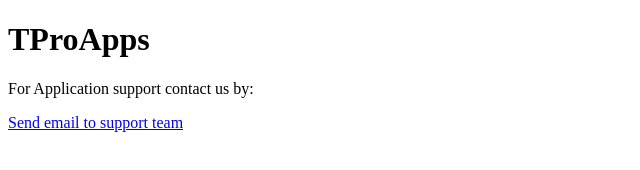
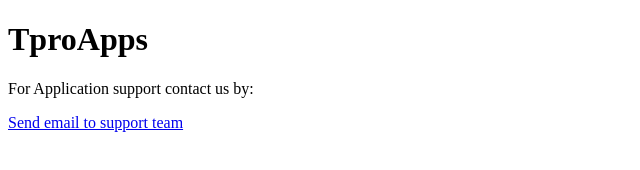
Before and after one commit to tproapps/tproapps.github.io, a plain HTML site: page index.html in a window 1280 px wide. Shown: the full height of the page, 0-640 px from the left. Drawn offline with Linux system fonts and the light colour scheme.

Commit message:
Update index.html

```diff
--- a/index.html
+++ b/index.html
@@ -1,7 +1,7 @@
 <!DOCTYPE html>
 <html>
 <body>
-<h1>TProApps</h1>
+<h1>TproApps</h1>
 <p>For Application support contact us by:</p>
 <a href="mailto:tamir.macpro@gmail.com">Send email to support team</a>
 </body>
```
